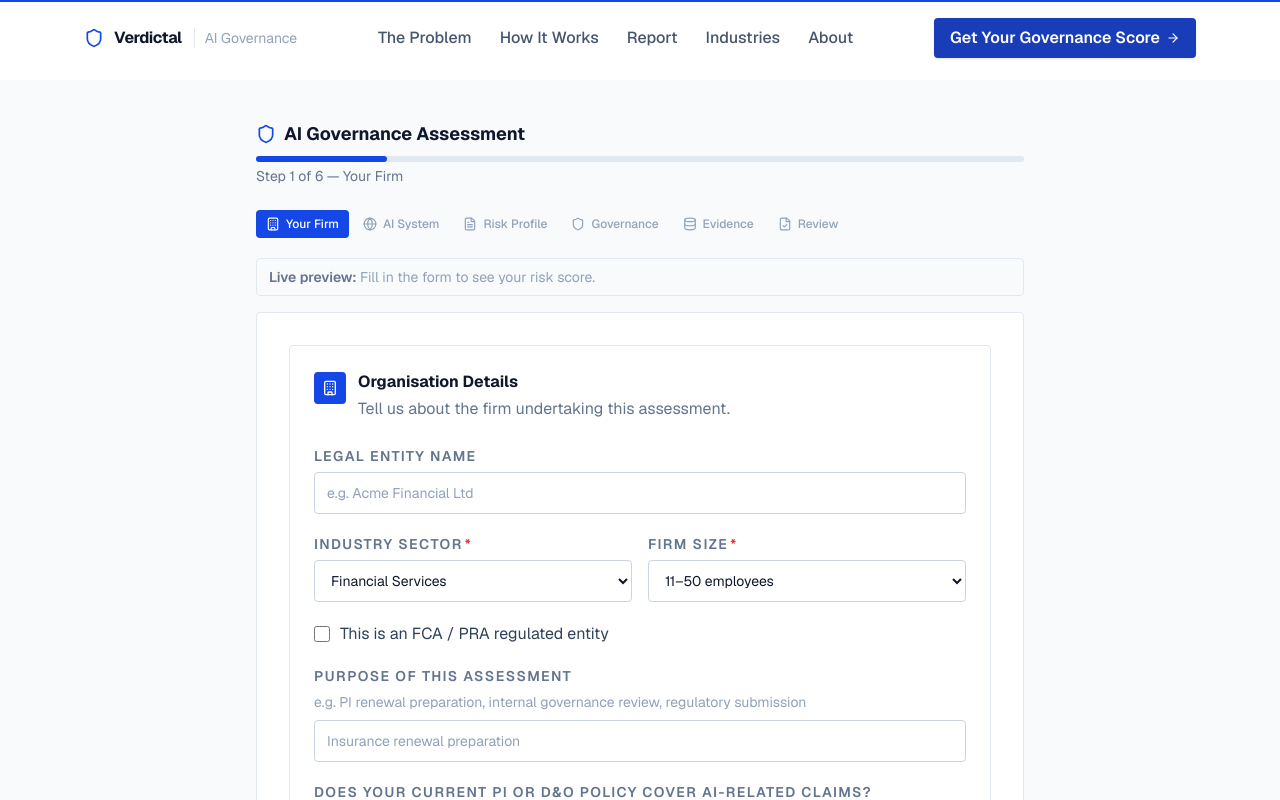
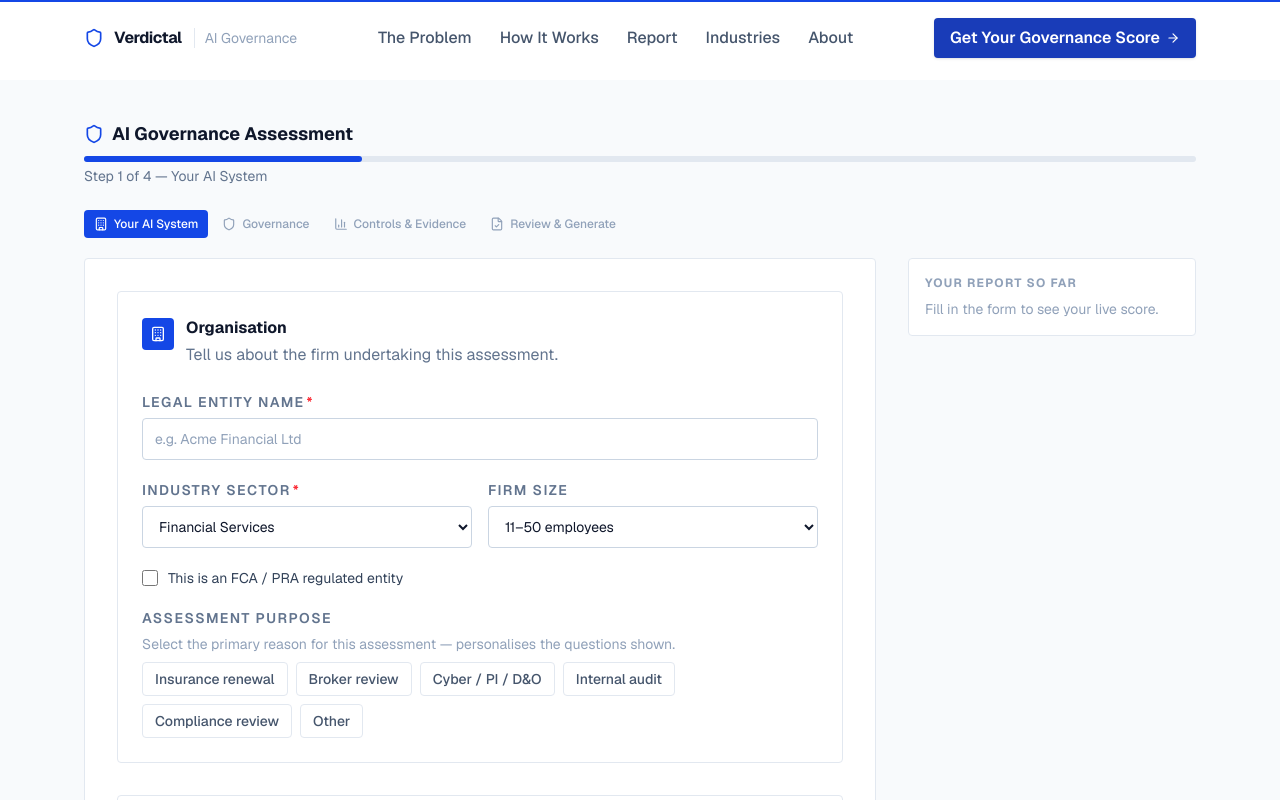
Before and after one commit to collinsobasuyi/riskpilot-ai, a Next.js app: page /assessment in a window 1280 px wide. Shown: the top 800 px of the page. Built offline with nearby package versions, Linux system fonts and the light colour scheme.

Commit message:
feat(assessment): rewrite page with 4-step flow, two-column layout, and LiveSidebar

```diff
--- a/app/assessment/page.tsx
+++ b/app/assessment/page.tsx
@@ -2,7 +2,7 @@
 
 import React, { useEffect, useMemo, useState } from "react";
 import { useRouter } from "next/navigation";
-import { Shield, Building, Globe, FileText, Database, FileCheck } from "lucide-react";
+import { Shield, Building, FileCheck, BarChart3 } from "lucide-react";
 import Container from "../../components/layout/Container";
 import {
   AssessmentErrors,
@@ -20,15 +20,14 @@ import {
   safeLocalStorageSet,
   toggleExclusive,
 } from "../../lib/risk/schema";
-import { StepFirmDetails } from "../../components/assessment/steps/StepFirmDetails";
 import { StepAiSystem } from "../../components/assessment/steps/StepAiSystem";
-import { StepRiskProfile } from "../../components/assessment/steps/StepRiskProfile";
 import { StepGovernance } from "../../components/assessment/steps/StepGovernance";
-import { StepEvidence } from "../../components/assessment/steps/StepEvidence";
-import { StepReview } from "../../components/assessment/steps/StepReview";
+import { StepControlsEvidence } from "../../components/assessment/steps/StepControlsEvidence";
+import { StepReviewGenerate } from "../../components/assessment/steps/StepReviewGenerate";
 import { StepIndicator } from "../../components/assessment/StepIndicator";
 import { StepNav } from "../../components/assessment/StepNav";
 import { LiveRiskBadge } from "../../components/assessment/LiveRiskBadge";
+import { LiveSidebar } from "../../components/assessment/LiveSidebar";
 
 // ── Validation ────────────────────────────────────────────────────────────────
 
@@ -37,8 +36,6 @@ function validateStep(s: number, formData: AssessmentFormData): AssessmentErrors
   if (s === 0) {
     if (!formData.companyName.trim()) e.companyName = "Company name is required.";
     if (!formData.industry) e.industry = "Select an industry.";
-  }
-  if (s === 1) {
     if (!formData.systemName.trim()) e.systemName = "System name is required.";
     if (!formData.aiUseCase.trim()) e.aiUseCase = "Describe the AI use case.";
   }
@@ -57,20 +54,17 @@ export default function AssessmentPage() {
   const [lastEntry, setLastEntry] = useState<StoredSubmission | null>(null);
   const [bannerDismissed, setBannerDismissed] = useState(false);
 
-  // Restore draft
   useEffect(() => {
     const raw = safeLocalStorageGet(DRAFT_KEY);
     const parsed = safeJsonParse<AssessmentFormData>(raw);
     if (parsed) setFormData(parsed);
   }, []);
 
-  // Load last submission for history banner
   useEffect(() => {
     const history = getHistory();
     if (history.length > 0) setLastEntry(history[0]);
   }, []);
 
-  // Save draft
   useEffect(() => {
     const saved = safeLocalStorageSet(DRAFT_KEY, JSON.stringify(formData));
     setSaveFailed(!saved);
@@ -78,12 +72,10 @@ export default function AssessmentPage() {
 
   const steps = useMemo(
     () => [
-      { title: "Your Firm", icon: <Building className="h-3.5 w-3.5" /> },
-      { title: "AI System", icon: <Globe className="h-3.5 w-3.5" /> },
-      { title: "Risk Profile", icon: <FileText className="h-3.5 w-3.5" /> },
+      { title: "Your AI System", icon: <Building className="h-3.5 w-3.5" /> },
       { title: "Governance", icon: <Shield className="h-3.5 w-3.5" /> },
-      { title: "Evidence", icon: <Database className="h-3.5 w-3.5" /> },
-      { title: "Review", icon: <FileCheck className="h-3.5 w-3.5" /> },
+      { title: "Controls & Evidence", icon: <BarChart3 className="h-3.5 w-3.5" /> },
+      { title: "Review & Generate", icon: <FileCheck className="h-3.5 w-3.5" /> },
     ],
     []
   );
@@ -124,10 +116,19 @@ export default function AssessmentPage() {
   }
 
   function goTo(i: number) {
-    if (i <= step) { setStep(i); window.scrollTo({ top: 0, behavior: "smooth" }); return; }
+    if (i <= step) {
+      setStep(i);
+      window.scrollTo({ top: 0, behavior: "smooth" });
+      return;
+    }
     for (let s = step; s < i; s++) {
       const e = validateStep(s, formData);
-      if (Object.keys(e).length) { setErrors(e); setStep(s); window.scrollTo({ top: 0, behavior: "smooth" }); return; }
+      if (Object.keys(e).length) {
+        setErrors(e);
+        setStep(s);
+        window.scrollTo({ top: 0, behavior: "smooth" });
+        return;
+      }
     }
     setStep(i);
     window.scrollTo({ top: 0, behavior: "smooth" });
@@ -136,11 +137,20 @@ export default function AssessmentPage() {
   async function handleSubmit() {
     for (let s = 0; s < steps.length - 1; s++) {
       const e = validateStep(s, formData);
-      if (Object.keys(e).length) { setErrors(e); setStep(s); window.scrollTo({ top: 0, behavior: "smooth" }); return; }
+      if (Object.keys(e).length) {
+        setErrors(e);
+        setStep(s);
+        window.scrollTo({ top: 0, behavior: "smooth" });
+        return;
+      }
     }
     setSubmitting(true);
     const id = makeAssessmentId();
-    const submission: StoredSubmission = { id, submittedAt: new Date().toISOString(), data: formData };
+    const submission: StoredSubmission = {
+      id,
+      submittedAt: new Date().toISOString(),
+      data: formData,
+    };
     safeLocalStorageSet(SUBMISSION_KEY, JSON.stringify(submission));
     appendToHistory(submission);
     router.push("/results");
@@ -151,7 +161,7 @@ export default function AssessmentPage() {
   return (
     <section className="min-h-screen bg-slate-50 py-10">
       <Container>
-        <div className="mx-auto max-w-3xl">
+        <div className="mx-auto max-w-[1140px]">
 
           {/* Header */}
           <div className="mb-6">
@@ -198,10 +208,10 @@ export default function AssessmentPage() {
 
           {/* Save failure banner */}
           {saveFailed && (
-            <div className="mb-4 flex items-start gap-3 rounded-sm border border-amber-300 bg-amber-50 px-4 py-3 text-base text-amber-800">
+            <div className="mb-4 flex items-start gap-3 rounded-sm border border-amber-300 bg-amber-50 px-4 py-3 text-sm text-amber-800">
               <span className="shrink-0 font-semibold">⚠</span>
               <span>
-                Draft could not be saved — your browser storage may be full. Your progress is not persisted.{" "}
+                Draft could not be saved — your browser storage may be full.{" "}
                 <button onClick={() => setSaveFailed(false)} className="ml-1 underline hover:no-underline">
                   Dismiss
                 </button>
@@ -209,19 +219,40 @@ export default function AssessmentPage() {
             </div>
           )}
 
-          {/* Live risk badge */}
-          <div className="mb-4">
+          {/* Mobile: live badge above form (hidden on desktop) */}
+          <div className="lg:hidden mb-4">
             <LiveRiskBadge preliminary={preliminary} ready={liveReady} />
           </div>
 
-          {/* Step content */}
+          {/* Two-column layout */}
+          <div className="flex gap-8 items-start">
+
+            {/* Form column */}
+            <div className="flex-1 min-w-0">
               <div className="rounded-sm border border-slate-200 bg-white p-6 sm:p-8">
-            {step === 0 && <StepFirmDetails data={formData} errors={errors} onChange={handleChange} />}
-            {step === 1 && <StepAiSystem data={formData} errors={errors} onChange={handleChange} onArrayChange={handleArrayChange} />}
-            {step === 2 && <StepRiskProfile data={formData} errors={errors} onChange={handleChange} onArrayChange={handleArrayChange} />}
-            {step === 3 && <StepGovernance data={formData} onChange={handleChange} onArrayChange={handleArrayChange} />}
-            {step === 4 && <StepEvidence data={formData} onChange={handleChange} />}
-            {step === 5 && <StepReview data={formData} preliminary={preliminary} />}
+                {step === 0 && (
+                  <StepAiSystem
+                    data={formData}
+                    errors={errors}
+                    onChange={handleChange}
+                    onArrayChange={handleArrayChange}
+                  />
+                )}
+                {step === 1 && (
+                  <StepGovernance
+                    data={formData}
+                    onChange={handleChange}
+                    onArrayChange={handleArrayChange}
+                  />
+                )}
+                {step === 2 && (
+                  <StepControlsEvidence
+                    data={formData}
+                    onChange={handleChange}
+                    onArrayChange={handleArrayChange}
+                  />
+                )}
+                {step === 3 && <StepReviewGenerate data={formData} />}
 
                 <StepNav
                   step={step}
@@ -232,7 +263,14 @@ export default function AssessmentPage() {
                   submitting={submitting}
                 />
               </div>
+            </div>
 
+            {/* Desktop sidebar (hidden on mobile) */}
+            <div className="hidden lg:block">
+              <LiveSidebar data={formData} ready={liveReady} />
+            </div>
+
+          </div>
         </div>
       </Container>
     </section>
```
Lines whose indentation alone changed are shown as unchanged.
